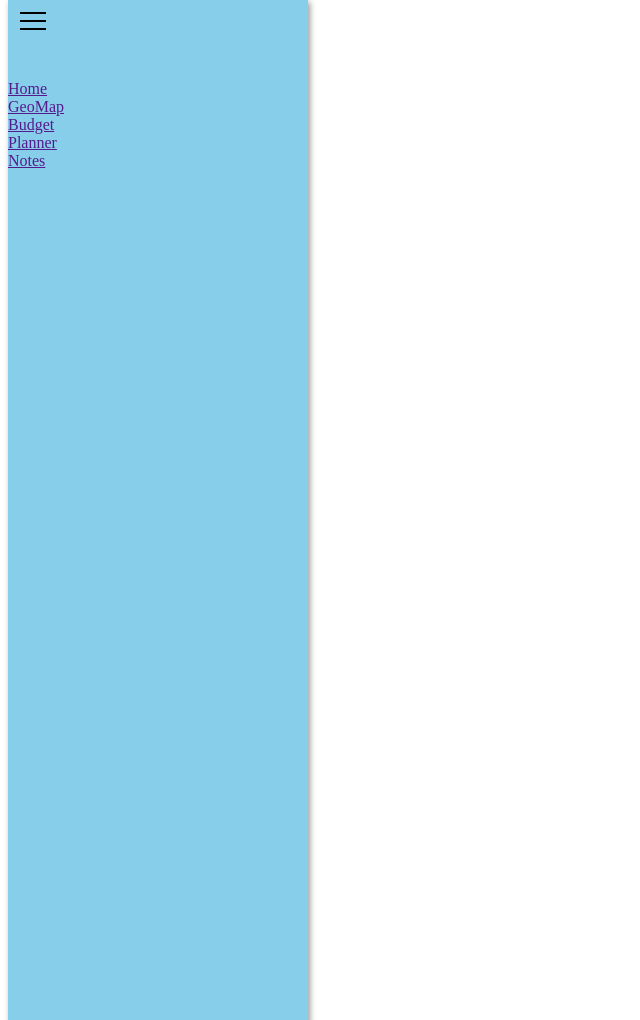
After one commit to chkevers/flask_tuto_app, a Flask app: template templates/menu.html in a window 1280 px wide. The commit adds this page. Shown: the whole page, without its empty margins (0-640 px from the left). Run offline with Flask 2, Linux system fonts and the light colour scheme; the template is opened without the code that fills it, so the values that code supplies are empty.

Commit message:
Navbar progress

```diff
--- /dev/null
+++ b/static/css/menu.css
@@ -0,0 +1,53 @@
+#menu__toggle {
+    opacity: 0;
+}
+
+.menu__btn {
+    position: fixed;
+    top: 20px;
+    left: 20px;
+    width: 26px;
+    height: 26px;
+    cursor: pointer;
+    z-index: 1;
+}
+
+.menu__btn > span,
+.menu__btn > span:before,
+.menu__btn > span:after {
+    background: black;
+    display: block;
+    position: absolute;
+    height: 2px;
+    width:100%;
+}
+
+.menu__btn > span:before {
+    content:'';
+    top: -8px;
+}
+
+.menu__btn > span:after {
+    content:'';
+    top: 8px;
+}
+
+.menu__box {
+    display: block;
+    position: fixed;
+    top: 0;
+    /* left: -100%; */
+    width: 300px;
+    height: 100%;
+    list-style: none;
+    margin: 0;
+    padding: 80px 0;
+    background: skyblue;
+    box-shadow: 2px 2px 6px rgba(0, 0, 0, 0.4);
+    transition-duration: 0.25s;
+}
+
+.menu__item {
+    display: block;
+
+}
--- a/static/css/style.css
+++ b/static/css/style.css
@@ -40,6 +40,7 @@ img {
     justify-content: space-around;
     align-items: center;
     flex-grow:3;
+    font-size: 24px;
 }
 
 .menu > li {
@@ -81,6 +82,7 @@ img {
     justify-content: space-around;
     align-items: center;
     line-height: 5rem;
+    font-size: 18px;
     background: rgba(0, 0, 0, 0.7);
     position: absolute;
     top:0;
--- a/templates/index.html
+++ b/templates/index.html
@@ -11,13 +11,16 @@
 </head>
 <body>
     <nav class="nav-container">
-        <input type="checkbox" id="nav-toggle">
+        <span></span>
+        <span></span>
+        <span></span>
         <div class="logo">
             <img src="https://elasticbeanstalk-eu-west-3-503519533577.s3.eu-west-3.amazonaws.com/home-small-logo.png" alt="">
         </div>
         <div class="title">
             <h1>Web App World</h1>
         </div>
+        <input type="checkbox" id="nav-toggle">
         <ul class="menu">
             <li><a href="">Home</a></li>
             <li><a href="">GeoMap</a></li>
--- /dev/null
+++ b/templates/menu.html
@@ -0,0 +1,33 @@
+<!DOCTYPE html>
+<html lang="en">
+    <head>
+        <meta charset="UTF-8">
+        <meta http-equiv="X-UA-Compatible" content="IE=edge">
+        <meta name="viewport" content="width=device-width, initial-scale=1.0">
+        <meta name="description" content="App portfolio development page">
+        <link rel="stylesheet" href="https://cdnjs.cloudflare.com/ajax/libs/font-awesome/6.0.0-beta3/css/all.min.css">
+        <link rel="stylesheet" href="../static/css/menu.css">
+        <title>Menu</title>
+    </head>
+<body>
+    <nav>
+
+
+
+        <div class="hamburger-menu">
+            <input type="checkbox" id="menu__toggle">
+            <label for="menu__toggle" class="menu__btn">
+                <span></span>
+            </label>
+            <ul class="menu__box">
+                <li><a href="" class="menu__item">Home</a></li>
+                <li><a href="" class="menu__item">GeoMap</a></li>
+                <li><a href="" class="menu__item">Budget</a></li>
+                <li><a href="" class="menu__item">Planner</a></li>
+                <li><a href="" class="menu__item">Notes</a></li>
+            </ul>
+        </div>
+    </nav>
+
+</body>
+</html>
```
